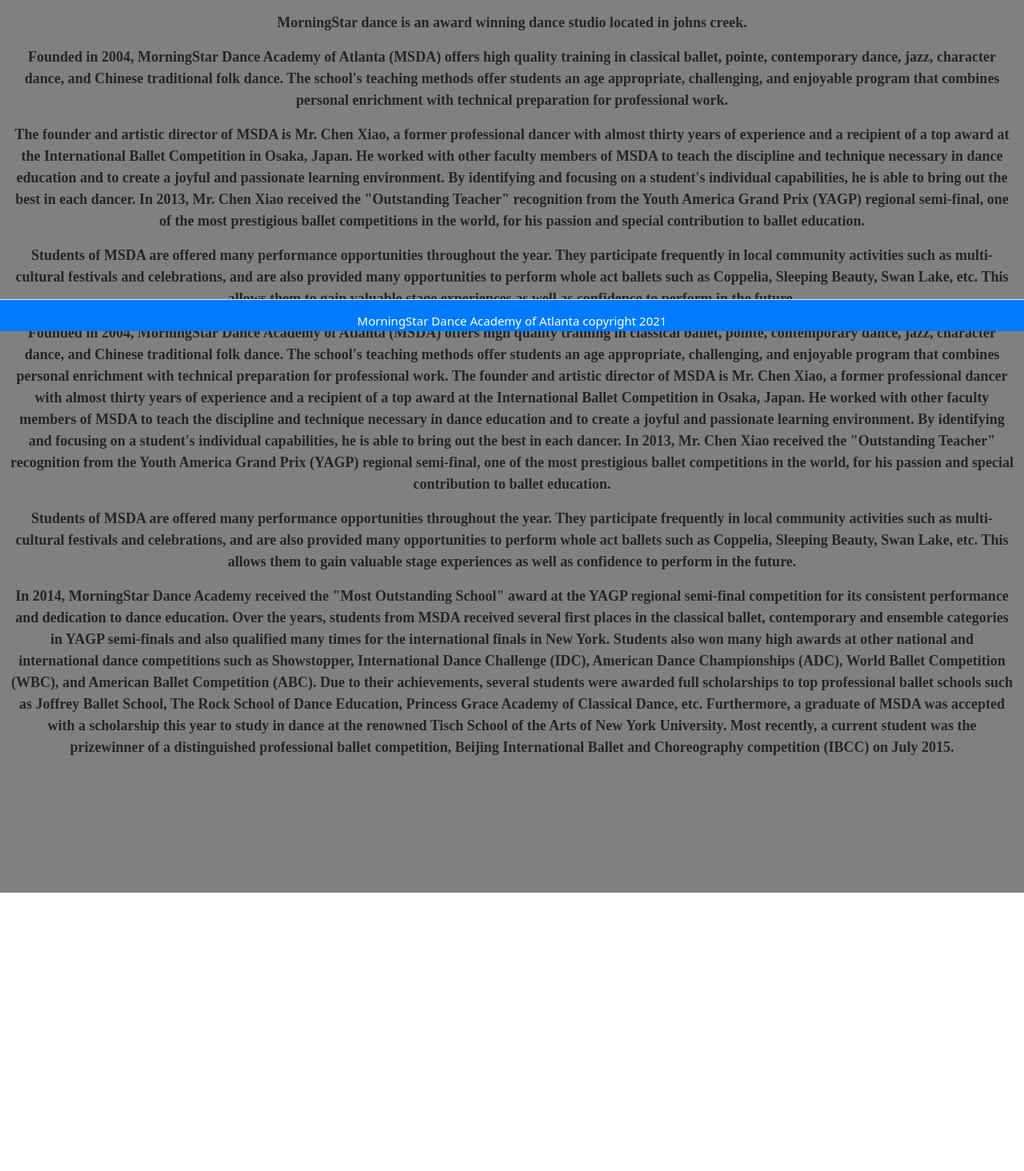
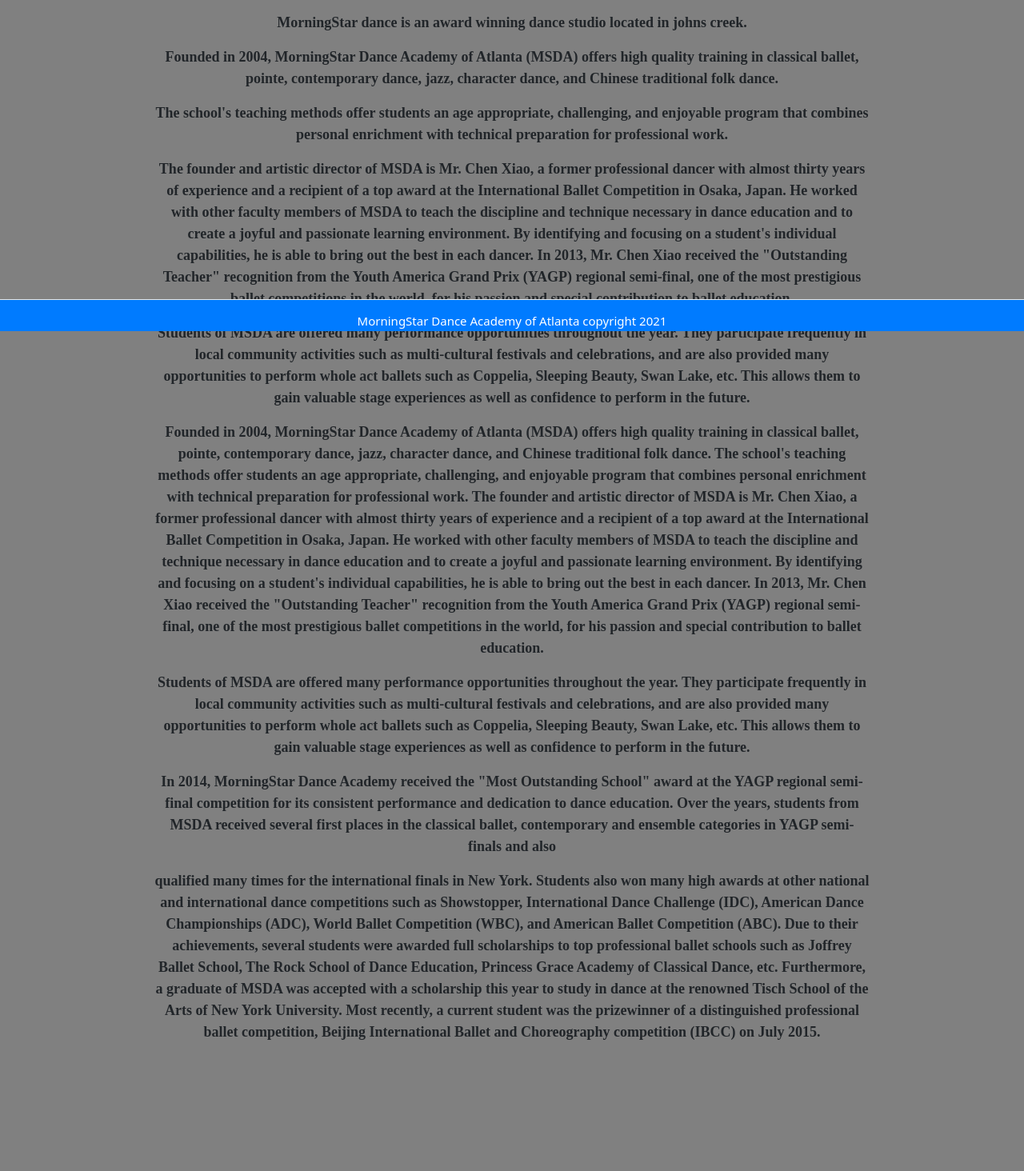
Before and after one commit to CoryHolenstein/MorningStarDanceWebsiteReact, a React (Create React App) app: page /About in a window 1280 px wide. Shown: the part 386-1850 px from the top of the page at 80% size. Before the commit the page ends 1526 px from the top, so only its background shows below. Built offline with nearby package versions, Linux system fonts and the light colour scheme.

Commit message:
about page and connect page margins updated

```diff
--- a/package.json
+++ b/package.json
@@ -17,7 +17,8 @@
     "react-scripts": "4.0.3",
     "react-slideshow-image": "^3.6.0",
     "styled-components": "^5.3.3",
-    "web-vitals": "^1.0.1"
+    "web-vitals": "^1.0.1",
+    "yarn": "^1.22.17"
   },
   "scripts": {
     "start": "react-scripts start",
--- a/src/App.css
+++ b/src/App.css
@@ -23,12 +23,14 @@
     text-align: center;
     padding: 12px;
     padding-bottom: 10%;
+    padding-right: 15%;
+    padding-left: 15%;
 }
 .content-connect {
     background-color: rgb(128, 128, 128);
     text-align: center;
     width: 100%;
-    padding-bottom: 60%;
+    padding-bottom: 35%;
 }
 @media only screen and (min-width: 600px) {
     .content-connect {
--- a/src/Pages/About.js
+++ b/src/Pages/About.js
@@ -26,6 +26,7 @@
                 <h1>About Us!</h1>
                 <p>MorningStar dance is an award winning dance studio located in johns creek. </p>
                 <p>Founded in 2004, MorningStar Dance Academy of Atlanta (MSDA) offers high quality training in classical ballet, pointe, contemporary dance, jazz, character dance, and Chinese traditional folk dance.
+                    </p> <p>
                     The school's teaching methods offer students an age appropriate, challenging, and enjoyable
                     program that combines personal enrichment with technical preparation for professional work.</p>
 
@@ -49,7 +50,7 @@
                     Students of MSDA are offered many performance opportunities throughout the year. They participate frequently in local community activities such as multi-cultural festivals and celebrations, and are also provided many opportunities to perform whole act ballets such as Coppelia, Sleeping Beauty, Swan Lake, etc. This allows them to gain valuable stage experiences as well as confidence to perform in the future.
                     </p> <p>
                     In 2014, MorningStar Dance Academy received the "Most Outstanding School" award at the YAGP regional semi-final competition for its consistent performance and dedication to dance education. Over the years, students from MSDA received several first places in the classical ballet, contemporary and ensemble categories in YAGP semi-finals and also
-
+                    </p> <p>
                     qualified many times for the international finals in New York. Students also won many high awards at other national and international dance competitions such as Showstopper, International Dance Challenge (IDC), American Dance Championships (ADC), World Ballet Competition (WBC), and American Ballet Competition (ABC). Due to their achievements, several students were awarded full scholarships to top professional ballet schools such as Joffrey Ballet School,
                     The Rock School of Dance Education, Princess Grace Academy of Classical Dance, etc. Furthermore, a graduate of MSDA was accepted with a scholarship this year to study in dance at the renowned Tisch School of the Arts of New York University.
                     Most recently, a current student was the prizewinner of a distinguished professional ballet competition, Beijing International Ballet and Choreography competition (IBCC) on July 2015.
```
Also changed, not shown: 1 other file (tests, documents, lock files or other folders).
